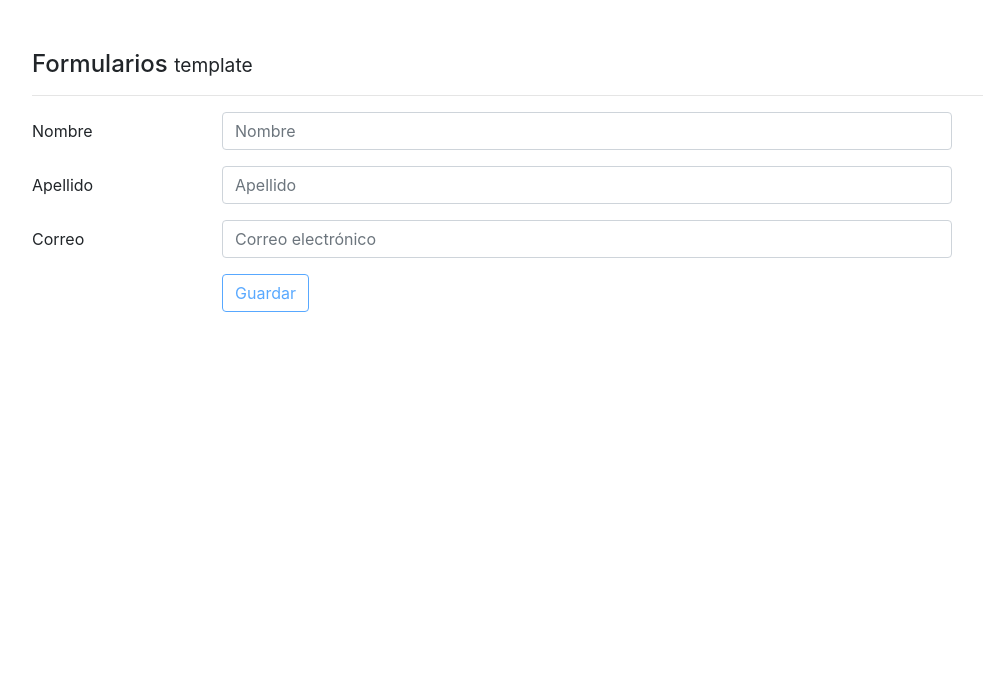
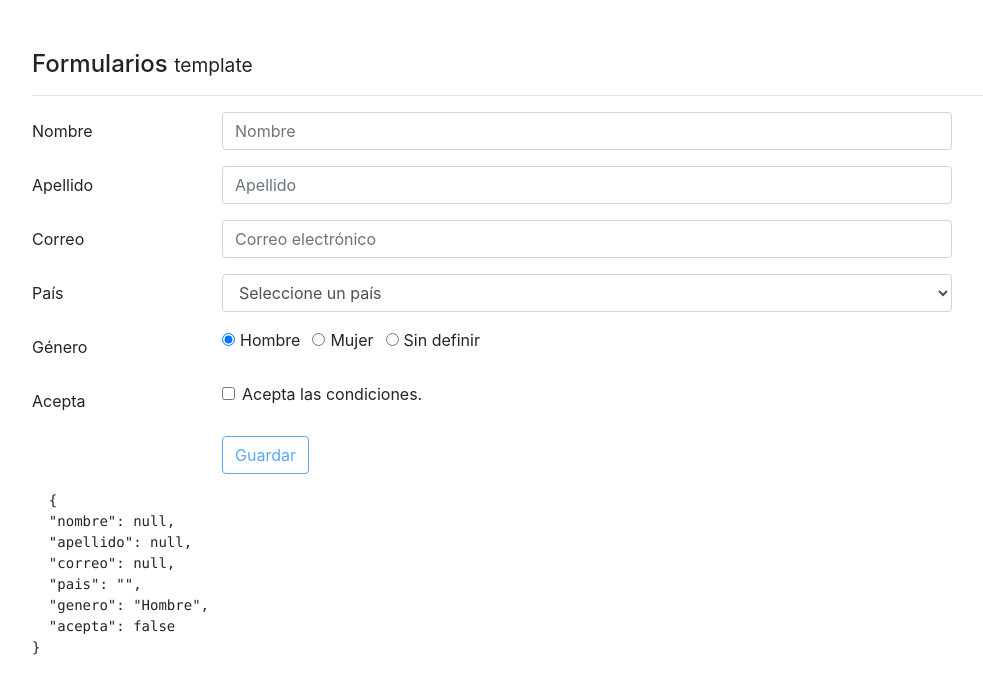
Before and after one commit to difagume/formularios, an Angular app: page / in a window 1280 px wide. Shown: the top 694 px of the page, without its empty margins (53-1036 px from the left). Built offline with nearby package versions, Linux system fonts and the light colour scheme.

Commit message:
Template: Uso de selects, radio y checkbox

```diff
--- a/src/app/components/template/template.component.html
+++ b/src/app/components/template/template.component.html
@@ -58,15 +58,72 @@
     </div>
   </div>
 
+  <div class="form-group row">
+    <label class="col-2 col-form-label">País</label>
+    <div class="col-md-8">
+
+      <select [(ngModel)]="usuario.pais" class="form-control" name="pais" required>
+
+        <option value="">Seleccione un país</option>
+        <option *ngFor="let pais of paises" [value]="pais.codigo">{{ pais.nombre }}</option>
+
+      </select>
+
+    </div>
+  </div>
+
+  <div class="form-group row">
+    <label class="col-2 col-form-label">Género</label>
+    <div class="col-md-8">
+
+      <!-- CARGA DE RADIOS DE FORMA ESTÁTICA -->
+      <!-- <div class="form-check form-check-inline">
+        <input [(ngModel)]="usuario.genero" value="Hombre" class="form-check-input" type="radio" name="genero">
+        <label class="form-check-label">Hombre</label>
+      </div>
+      <div class="form-check form-check-inline">
+        <input [(ngModel)]="usuario.genero" value="Mujer" class="form-check-input" type="radio" name="genero">
+        <label class="form-check-label">Mujer</label>
+      </div> -->
+      <!-- ********************************** -->
+
+      <!-- CARGA DE RADIOS DE FORMA DINAMICA -->
+      <div *ngFor="let g of generos" class="form-check form-check-inline">
+        <input [(ngModel)]="usuario.genero" [value]="g" class="form-check-input" type="radio" name="genero" required>
+        <label class="form-check-label">{{ g }}</label>
+      </div>
+      <!-- ********************************** -->
+
+    </div>
+  </div>
+
+  <div class="form-group row">
+    <label class="col-2 col-form-label">Acepta</label>
+    <div class="col-md-8">
+
+      <div class="form-check">
+        <input [(ngModel)]="usuario.acepta" name="acepta" required class="form-check-input" type="checkbox">
+        <label class="form-check-label" for="defaultCheck1">
+          Acepta las condiciones.
+        </label>
+      </div>
+
+    </div>
+  </div>
 
 
   <div class="form-group row">
     <label class="col-2 col-form-label">&nbsp;</label>
     <div class="input-group col-md-8">
       <button type="submit" class="btn btn-outline-primary" [disabled]="forma.invalid">
+        <!-- <button type="submit" class="btn btn-outline-primary"> -->
         Guardar
       </button>
     </div>
   </div>
 
 </form>
+
+<pre>
+  {{ usuario | json }}
+</pre>
--- a/src/app/components/template/template.component.ts
+++ b/src/app/components/template/template.component.ts
@@ -11,8 +11,26 @@ export class TemplateComponent {
   public usuario: Object = {
     nombre: null,
     apellido: null,
-    correo: null
+    correo: null,
+    pais: '',
+    genero: 'Hombre',
+    acepta: false
   };
+
+  paises = [{
+    codigo: 'CRI',
+    nombre: 'Costa Rica'
+  },
+  {
+    codigo: 'ESP',
+    nombre: 'España'
+  },
+  {
+    codigo: 'EC',
+    nombre: 'Ecuador'
+  }];
+
+  generos: String[] = ['Hombre', 'Mujer', 'Sin definir'];
 
   constructor() { }
 
```
